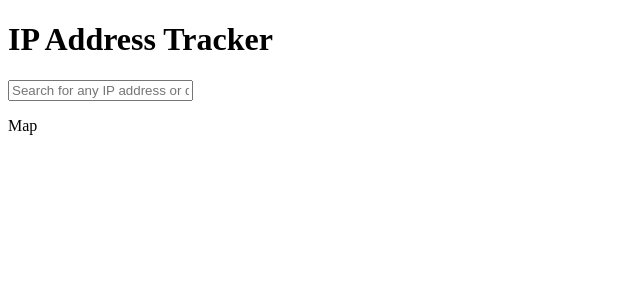
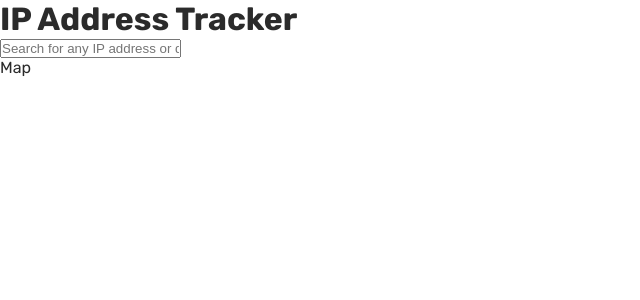
Before and after one commit to GL-19/ip-address-tracker, a React (Create React App) app: page / in a window 1280 px wide. Shown: the top 300 px of the page, without its empty margins (0-640 px from the left). Built offline with nearby package versions, Linux system fonts and the light colour scheme.

Commit message:
feat: created GlobalStyle

```diff
--- a/public/index.html
+++ b/public/index.html
@@ -5,6 +5,12 @@
 		<meta name="viewport" content="width=device-width, initial-scale=1" />
 		<meta name="theme-color" content="#000000" />
 		<meta name="description" content="Web site created using create-react-app" />
+		<link rel="preconnect" href="https://fonts.googleapis.com" />
+		<link rel="preconnect" href="https://fonts.gstatic.com" crossorigin />
+		<link
+			href="https://fonts.googleapis.com/css2?family=Rubik:wght@400;500;700&display=swap"
+			rel="stylesheet"
+		/>
 
 		<title>IP Address Tracker</title>
 	</head>
--- a/src/App.tsx
+++ b/src/App.tsx
@@ -1,4 +1,3 @@
-import React from "react";
 import { Header, Map } from "./components";
 
 function App() {
--- a/src/index.tsx
+++ b/src/index.tsx
@@ -2,10 +2,12 @@
 import ReactDOM from "react-dom/client";
 
 import App from "./App";
+import { GlobalStyle } from "./styles/GlobalStyle";
 
 const root = ReactDOM.createRoot(document.getElementById("root") as HTMLElement);
 root.render(
 	<React.StrictMode>
+		<GlobalStyle />
 		<App />
 	</React.StrictMode>
 );
--- a/src/styles/GlobalStyle.ts
+++ b/src/styles/GlobalStyle.ts
@@ -1,6 +1,11 @@
 import { createGlobalStyle } from "styled-components";
 
 export const GlobalStyle = createGlobalStyle`
+  :root {
+    --dark-gray: hsl(0, 0%, 59%);
+    --very-dark-gray: hsl(0, 0%, 17%);
+  }
+
   * {
     margin: 0;
     padding: 0;
@@ -9,5 +14,7 @@
 
   body {
     font-size: 16px;
+    font-family: 'Rubik', sans-serif;
+    color: var(--very-dark-gray)
   }
 `;
```
